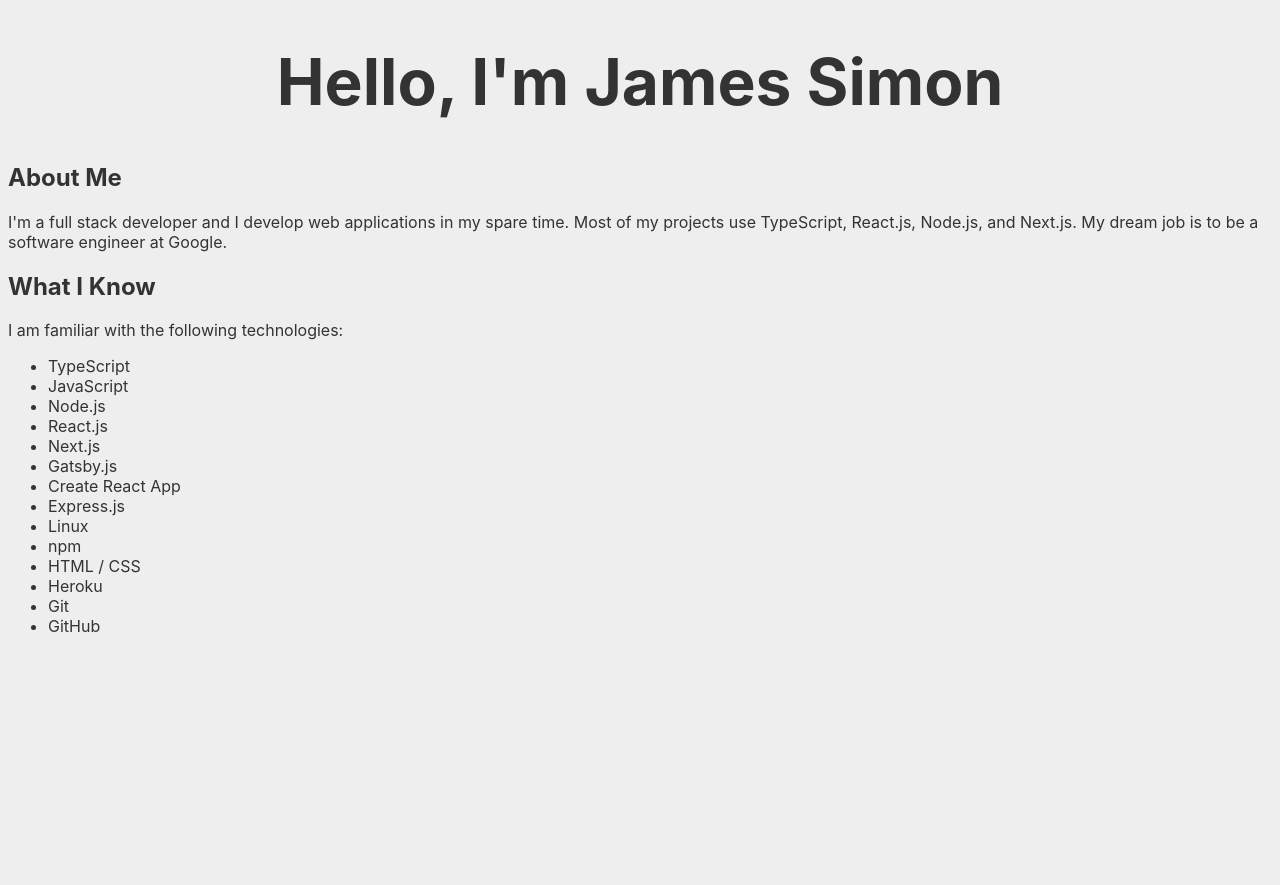
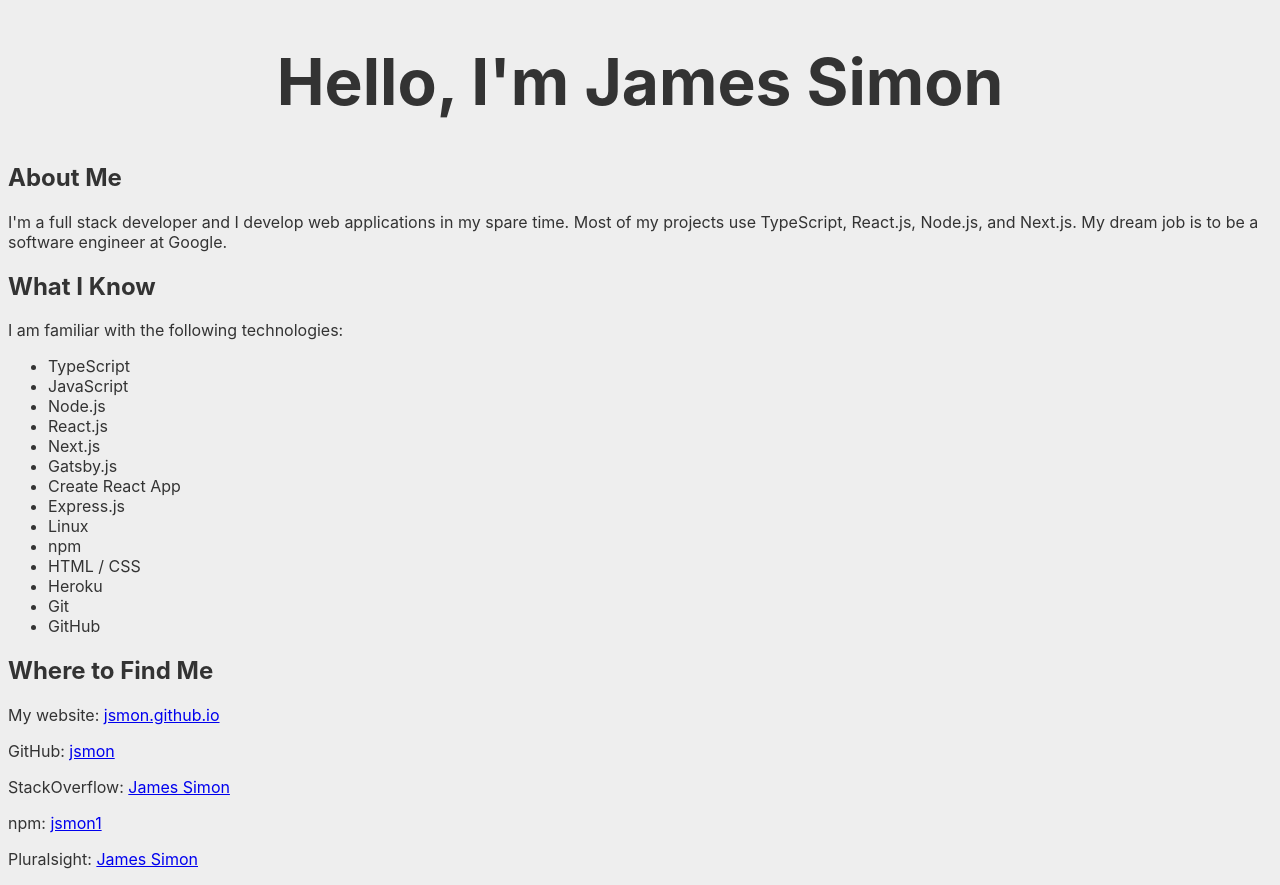
Before and after one commit to jsmon/website, a Next.js app: page / in a window 1280 px wide. Before the commit the page ends 800 px from the top, so only its background shows below. Built offline with nearby package versions, Linux system fonts and the light colour scheme.

Commit message:
Added where to find me

```diff
--- /dev/null
+++ b/components/Links.tsx
@@ -0,0 +1,14 @@
+import React from 'react';
+
+const Links = () => (
+    <section id="where-to-find-me">
+        <h2>Where to Find Me</h2>
+        <p>My website: <a href="https://jsmon.github.io" target="_blank" rel="noopener noreferrer">jsmon.github.io</a></p>
+        <p>GitHub: <a href="https://github.com/jsmon" target="_blank" rel="noopener noreferrer">jsmon</a></p>
+        <p>StackOverflow: <a href="https://stackoverflow.com/users/15100869" target="_blank" rel="noopener noreferrer">James Simon</a></p>
+        <p>npm: <a href="https://www.npmjs.com/~jsmon1" target="_blank" rel="noopener noreferrer">jsmon1</a></p>
+        <p>Pluralsight: <a href="https://app.pluralsight.com/profile/james-simon-20" target="_blank" rel="noopener noreferrer">James Simon</a></p>
+    </section>
+);
+
+export default Links;
--- a/pages/index.tsx
+++ b/pages/index.tsx
@@ -4,6 +4,7 @@
 import Header from '../components/Header';
 import About from '../components/About';
 import Knowledge from '../components/Knowledge';
+import Links from '../components/Links';
 
 const Home = () => {
     const isSSR = typeof window === 'undefined';
@@ -20,6 +21,7 @@
             <Header />
             <About />
             <Knowledge />
+            <Links />
         </div>
     );
 };
```
